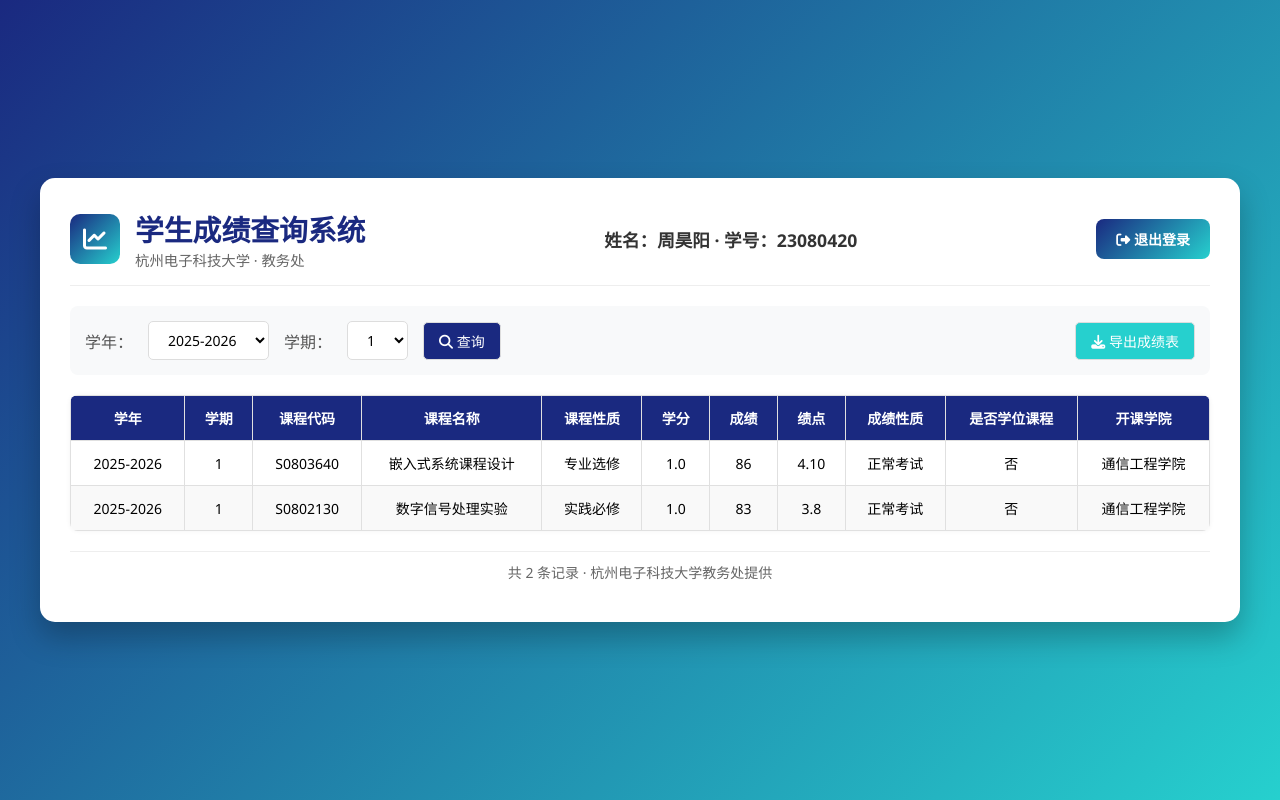
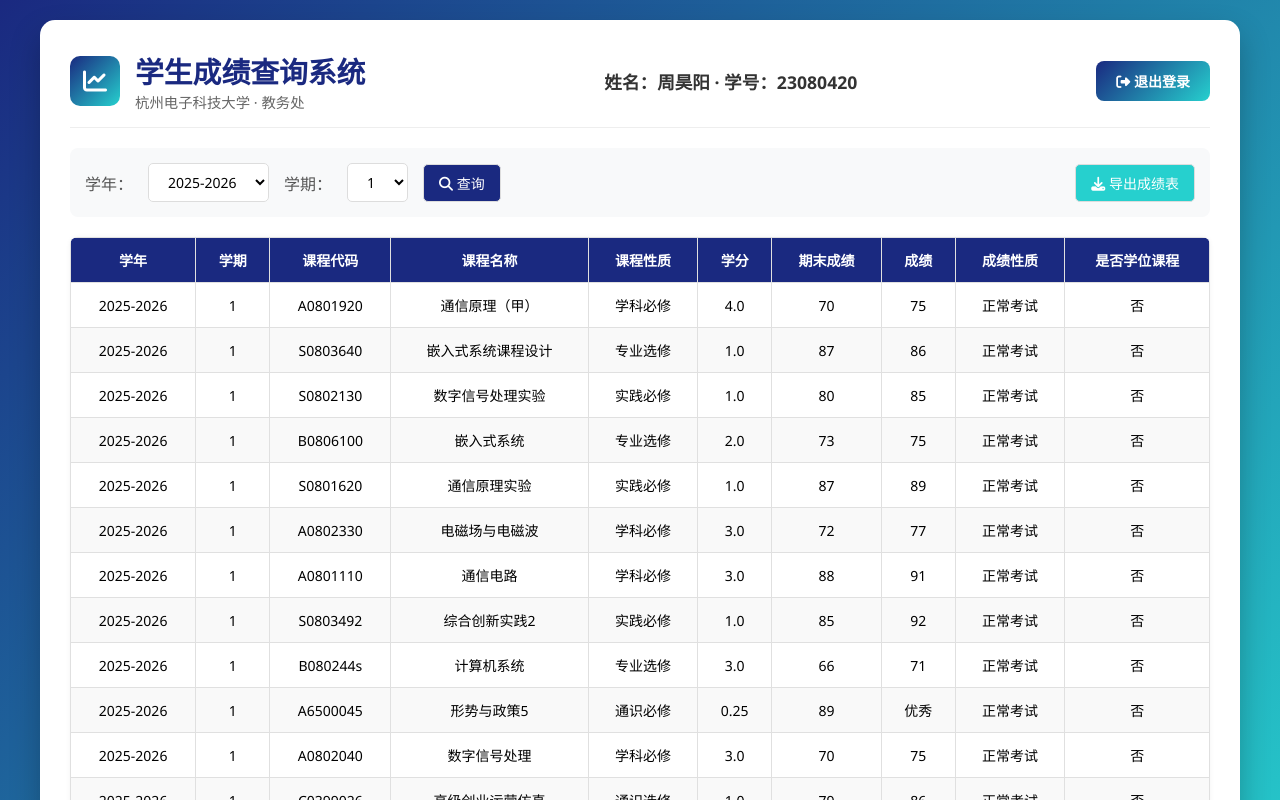
Before and after one commit to fly-in/my-html-project, a plain HTML site: page index.html in a window 1280 px wide. Both pictures are taken after a click on the button "登 录". Shown: the top 800 px of the page. Drawn offline with Linux system fonts and the light colour scheme.

Commit message:
Update index.html

```diff
--- a/index.html
+++ b/index.html
@@ -605,25 +605,25 @@
         <div class="controls">
             <div class="filter-group">
                 <label>学年：</label>
-                <select id="yearSelect">
+                <select>
                     <option>2025-2026</option>
                     <option>2024-2025</option>
                     <option>2023-2024</option>
                 </select>
 
                 <label>学期：</label>
-                <select id="semesterSelect">
+                <select>
                     <option>1</option>
                     <option>2</option>
                 </select>
 
-                <button onclick="filterTable()"><i class="fas fa-search"></i> 查询</button>
+                <button><i class="fas fa-search"></i> 查询</button>
             </div>
 
             <button class="export-btn" onclick="exportTableToExcel()"><i class="fas fa-download"></i> 导出成绩表</button>
         </div>
 
-        <table id="scoreTable">
+        <table>
             <thead>
                 <tr>
                     <th>学年</th>
@@ -632,45 +632,30 @@
                     <th>课程名称</th>
                     <th>课程性质</th>
                     <th>学分</th>
+                    <th>期末成绩</th>
                     <th>成绩</th>
-                    <th>绩点</th>
                     <th>成绩性质</th>
                     <th>是否学位课程</th>
-                    <th>开课学院</th>
                 </tr>
             </thead>
-            <tbody id="scoreTableBody">
-                <!-- 2025-2026学年第一学期成绩 -->
-                <tr data-year="2025-2026" data-semester="1">
-                    <td>2025-2026</td>
-                    <td>1</td>
-                    <td>S0803640</td>
-                    <td>嵌入式系统课程设计</td>
-                    <td>专业选修</td>
-                    <td>1.0</td>
-                    <td>86</td>
-                    <td>4.10</td>
-                    <td>正常考试</td>
-                    <td>否</td>
-                    <td>通信工程学院</td>
-                </tr>
-                <tr data-year="2025-2026" data-semester="1">
-                    <td>2025-2026</td>
-                    <td>1</td>
-                    <td>S0802130</td>
-                    <td>数字信号处理实验</td>
-                    <td>实践必修</td>
-                    <td>1.0</td>
-                    <td>83</td>
-                    <td>3.8</td>
-                    <td>正常考试</td>
-                    <td>否</td>
-                    <td>通信工程学院</td>
-                </tr>
+            <tbody>
+                <tr><td>2025-2026</td><td>1</td><td>A0801920</td><td>通信原理（甲）</td><td>学科必修</td><td>4.0</td><td>70</td><td>75</td><td>正常考试</td><td>否</td></tr>
+                <tr><td>2025-2026</td><td>1</td><td>S0803640</td><td>嵌入式系统课程设计</td><td>专业选修</td><td>1.0</td><td>87</td><td>86</td><td>正常考试</td><td>否</td></tr>
+                <tr><td>2025-2026</td><td>1</td><td>S0802130</td><td>数字信号处理实验</td><td>实践必修</td><td>1.0</td><td>80</td><td>85</td><td>正常考试</td><td>否</td></tr>
+                <tr><td>2025-2026</td><td>1</td><td>B0806100</td><td>嵌入式系统</td><td>专业选修</td><td>2.0</td><td>73</td><td>75</td><td>正常考试</td><td>否</td></tr>
+                <tr><td>2025-2026</td><td>1</td><td>S0801620</td><td>通信原理实验</td><td>实践必修</td><td>1.0</td><td>87</td><td>89</td><td>正常考试</td><td>否</td></tr>
+                <tr><td>2025-2026</td><td>1</td><td>A0802330</td><td>电磁场与电磁波</td><td>学科必修</td><td>3.0</td><td>72</td><td>77</td><td>正常考试</td><td>否</td></tr>
+                <tr><td>2025-2026</td><td>1</td><td>A0801110</td><td>通信电路</td><td>学科必修</td><td>3.0</td><td>88</td><td>91</td><td>正常考试</td><td>否</td></tr>
+                <tr><td>2025-2026</td><td>1</td><td>S0803492</td><td>综合创新实践2</td><td>实践必修</td><td>1.0</td><td>85</td><td>92</td><td>正常考试</td><td>否</td></tr>
+                <tr><td>2025-2026</td><td>1</td><td>B080244s</td><td>计算机系统</td><td>专业选修</td><td>3.0</td><td>66</td><td>71</td><td>正常考试</td><td>否</td></tr>
+                <tr><td>2025-2026</td><td>1</td><td>A6500045</td><td>形势与政策5</td><td>通识必修</td><td>0.25</td><td>89</td><td>优秀</td><td>正常考试</td><td>否</td></tr>
+                <tr><td>2025-2026</td><td>1</td><td>A0802040</td><td>数字信号处理</td><td>学科必修</td><td>3.0</td><td>70</td><td>75</td><td>正常考试</td><td>否</td></tr>
+                <tr><td>2025-2026</td><td>1</td><td>C0399026</td><td>高级创业运营仿真</td><td>通识选修</td><td>1.0</td><td>79</td><td>86</td><td>正常考试</td><td>否</td></tr>
+                <tr><td>2025-2026</td><td>1</td><td>A2301240</td><td>马克思主义基本原理</td><td>通识必修</td><td>3.0</td><td>78</td><td>82</td><td>正常考试</td><td>否</td></tr>
             </tbody>
         </table>
 
-        <div class="footer" id="recordCount">共 2 条记录 · 杭州电子科技大学教务处提供</div>
+        <div class="footer">共 13 条记录 · 杭州电子科技大学教务处提供</div>
     </div>
 
     <script>
@@ -687,7 +672,6 @@
                 // 登录成功，显示成绩查询页面
                 document.getElementById('loginContainer').style.display = 'none';
                 document.getElementById('scoreContainer').style.display = 'block';
-                updateRecordCount();
             } else {
                 // 登录失败，显示错误信息
                 errorMessage.textContent = '学号或密码错误，请重新输入';
@@ -723,32 +707,6 @@
             XLSX.writeFile(wb, "周昊阳_成绩表.xlsx");
         }
 
-        // 更新记录数量
-        function updateRecordCount() {
-            const visibleRows = document.querySelectorAll('#scoreTableBody tr:not([style*="display: none"])').length;
-            document.getElementById('recordCount').textContent = `共 ${visibleRows} 条记录 · 杭州电子科技大学教务处提供`;
-        }
-
-        // 筛选表格数据
-        function filterTable() {
-            const selectedYear = document.getElementById('yearSelect').value;
-            const selectedSemester = document.getElementById('semesterSelect').value;
-            const rows = document.querySelectorAll('#scoreTableBody tr');
-
-            rows.forEach(row => {
-                const year = row.getAttribute('data-year');
-                const semester = row.getAttribute('data-semester');
-
-                if (year === selectedYear && semester === selectedSemester) {
-                    row.style.display = '';
-                } else {
-                    row.style.display = 'none';
-                }
-            });
-
-            updateRecordCount();
-        }
-
         // 页面加载时自动填充测试账号
         window.onload = function() {
             document.getElementById('username').value = '23080420';
```
